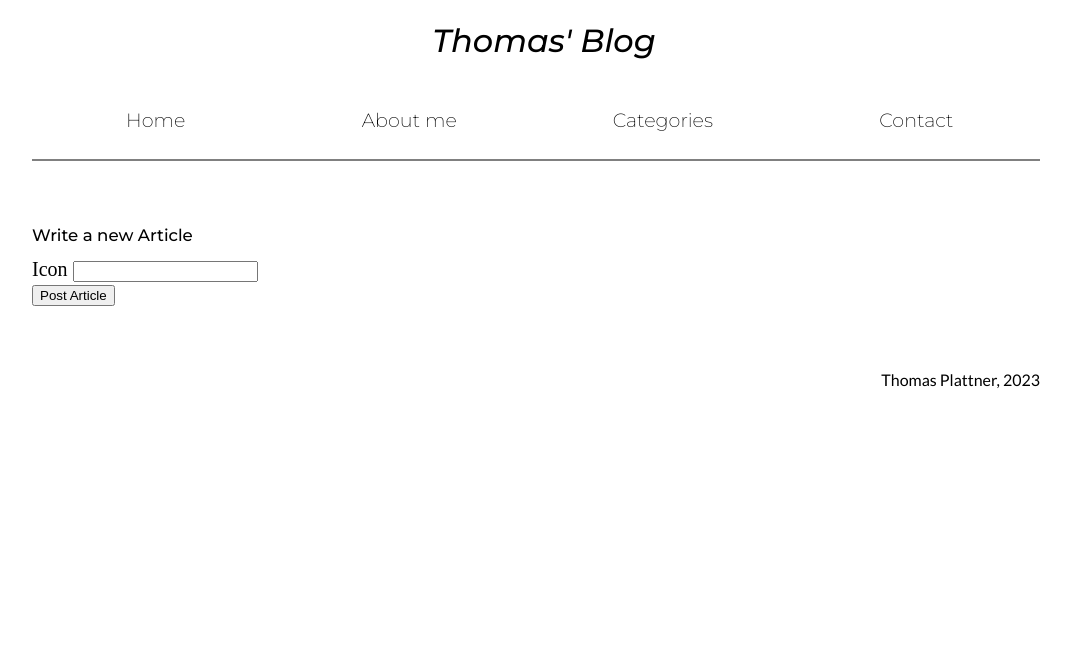
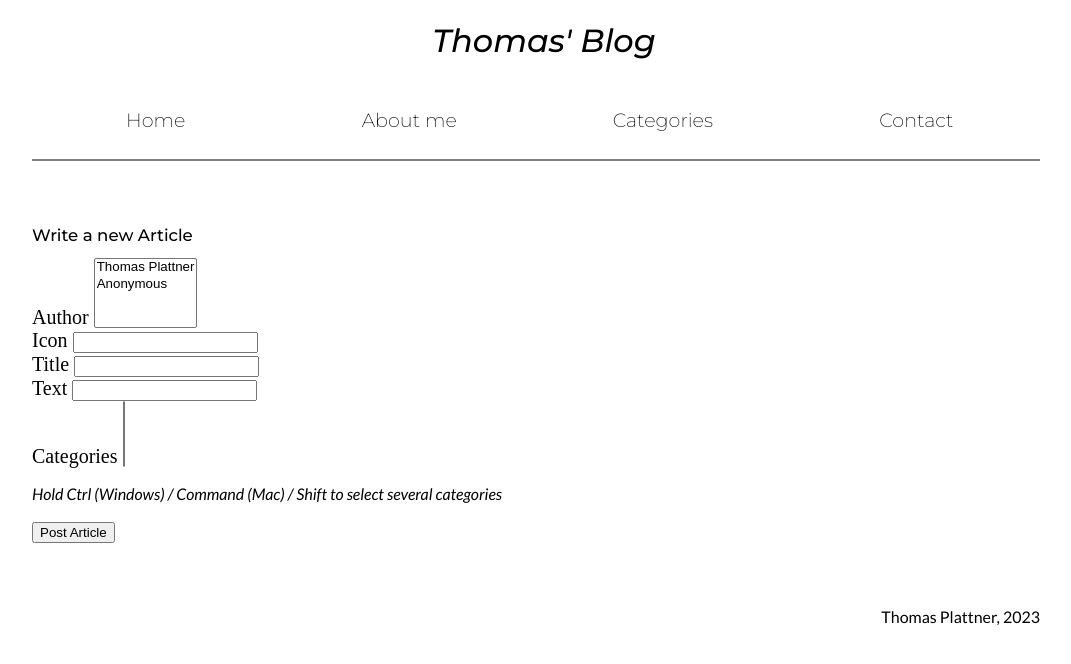
Before and after one commit to ThomasPlattner/responsive-handin, a Flask app: page /new in a window 1280 px wide. Shown: the top 664 px of the page, without its empty margins (104-1175 px from the left). Run offline with Flask 3, Linux system fonts and the light colour scheme.

Commit message:
html forms
fixed bug with html form for article for foreign keys

```diff
--- a/app/config.py
+++ b/app/config.py
@@ -5,4 +5,4 @@
 
 SQLALCHEMY_DATABASE_URI = environ.get('DATABASE_URL')
 
-ARTICLES_PER_PAGE = 1
+ARTICLES_PER_PAGE = 4
--- a/app/new_article/routes.py
+++ b/app/new_article/routes.py
@@ -1,5 +1,5 @@
 from flask import Blueprint, render_template, request
-from app.articles.models import Category, Article, User
+from app.articles.models import Category, Article, User, ArticleCategory
 
 blueprint = Blueprint('new_article', __name__)
 
@@ -10,11 +10,44 @@
 
 @blueprint.post('/new')
 def post_article():
+    # user_name = request.form['user']
+    # user = User.query.filter(User.id == user_name).first()
+
     # create an article
     article = Article(
-        icon = request.form['icon']
+        title = request.form['title'],
+        icon = request.form['icon'],
+        text = request.form['text'],
+        user_id = request.form['user'],
     )
     article.save()
 
     categories = Category.query.all()
-    return render_template('new_article/new.html', categories=categories)
+    users = User.query.all()
+    return render_template('new_article/new.html', categories=categories, users=users)
+
+@blueprint.get('/new-category')
+def get_new_article():
+    return render_template('new_article/new_category.html')
+
+@blueprint.post('/new-category')
+def post_new_article():
+    # create a new category
+    category = Category(
+        categories = request.form['new_categories']
+    )
+    category.save()
+    return render_template('new_article/new_category.html')
+
+@blueprint.get('/new-user')
+def get_new_user():
+    return render_template('new_article/new_user.html')
+
+@blueprint.post('/new-user')
+def post_new_user():
+    # create a new user
+    user = User(
+        name = request.form['new_user'],
+    )
+    user.save()
+    return render_template('new_article/new_user.html')
--- a/app/templates/new_article/new.html
+++ b/app/templates/new_article/new.html
@@ -4,31 +4,37 @@
     <h2>Write a new Article</h2>
 
     <form method="POST">
-        <!-- <div>
-            <label for="user_id">Full Name</label>
-            <input type="text" name="user_id" id="user_id" placeholder="Thomas Plattner">
-        </div> -->
+        <div>
+            <label for="user">Author</label>
+            <select id="user" name="user" multiple>
+                <!-- {% for user in users %}
+                    <option value="{{ user.id }}">{{ user.name }}</option>
+                {% endfor %} -->
+                <option value=1>Thomas Plattner</option>
+                <option value=2>Anonymous</option>
+            </select>
+        </div>
         <div>
             <label for="icon">Icon</label>
             <input type="text" name="icon" id="icon">
         </div>
-        <!-- <div>
+        <div>
             <label for="title">Title</label>
             <input type="text" name="title" id="title">
         </div>
         <div>
             <label for="text">Text</label>
             <input type="text" name="text" id="text">
-        </div> -->
+        </div>
         <!-- <div>
             <label for="image_name">Image name</label>
             <input type="" name="image_name" id="image_name">
-        </div> ALSO: HOW TO UPLOAD IMAGE???-->
-        <!-- <div>
+        </div> ALSO: HOW TO UPLOAD IMAGE???
+        <div>
             <label for="image_alt">Image alternative description</label>
             <input type="text" name="image_alt" id="image_alt">
-        </div>
-        <div>Select Categories
+        </div> -->
+        <!-- <div>Select Categories
             <ul>
             {% for category in categories %}
                 <li>
@@ -36,12 +42,16 @@
                     <input type="checkbox>" name="{{ category.slug }}" id="categories_{{ category.id}}">
                 </li>
             {% endfor %}
-            </ul>
-        </div> -->
-        <!-- <div>
-            <label for="new_categories">Add new Category</label>
-            <input type="text" name="new_categories" id="new_categories">
-        </div> -->
+            </ul> -->
+        <div>
+            <label for="categories">Categories</label>
+            <select id="categories" name="categories" multiple>
+                {% for category in categories %}
+                    <option value="{{ category.categories }}">{{ category.categories }}</option>
+                {% endfor %}
+            </select>
+            <p><em>Hold Ctrl (Windows) / Command (Mac) / Shift to select several categories</em></p>
+        </div>
         <input type="submit" value="Post Article">
     </form>
 {% endblock %}
```
Also changed, not shown: app/templates/new_article/new_category.html (added, +13 -0 lines), app/templates/new_article/new_user.html (added, +13 -0 lines), instance/database.db.
